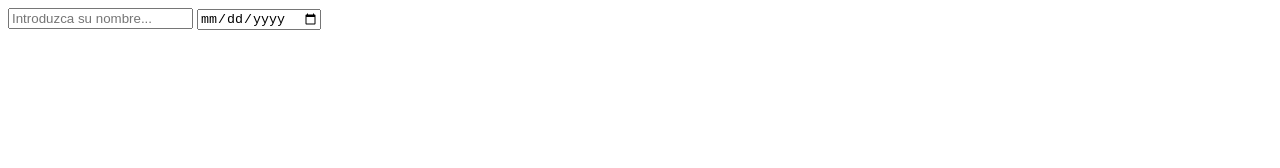
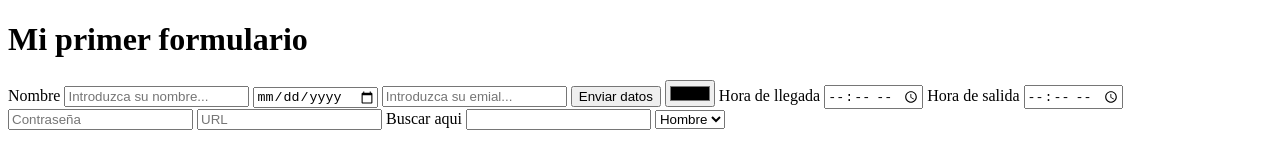
Before and after one commit to estudiantejota/FORMULARIO, a plain HTML site: page index.html in a window 1280 px wide. Drawn offline with Linux system fonts and the light colour scheme.

Commit message:
FormuOfficel

```diff
--- a/index.html
+++ b/index.html
@@ -9,9 +9,27 @@
 </head>
 
 <body>
+    <h1>Mi primer formulario</h1>
     <form action="">
+        <label for="">Nombre</label>
         <input type="text" placeholder="Introduzca su nombre...">
         <input type="date">
+        <input type="email" placeholder="Introduzca su emial...">
+        <input type="submit" value="Enviar datos">
+        <input type="color">
+        <label for="">Hora de llegada</label>
+        <input type="time">
+        <label for="">Hora de salida</label>
+        <input type="time">
+        <input type="password" placeholder="Contraseña">
+        <input type="url" placeholder="URL">
+        <label for="">Buscar aqui</label>
+        <input type="search">
+        <select name="" id="">
+            <option value="">Hombre</option>
+            <option value="">Mujer</option>
+            <option value="">Otr@s</option>
+        </select>
     </form>
 </body>
 
```
